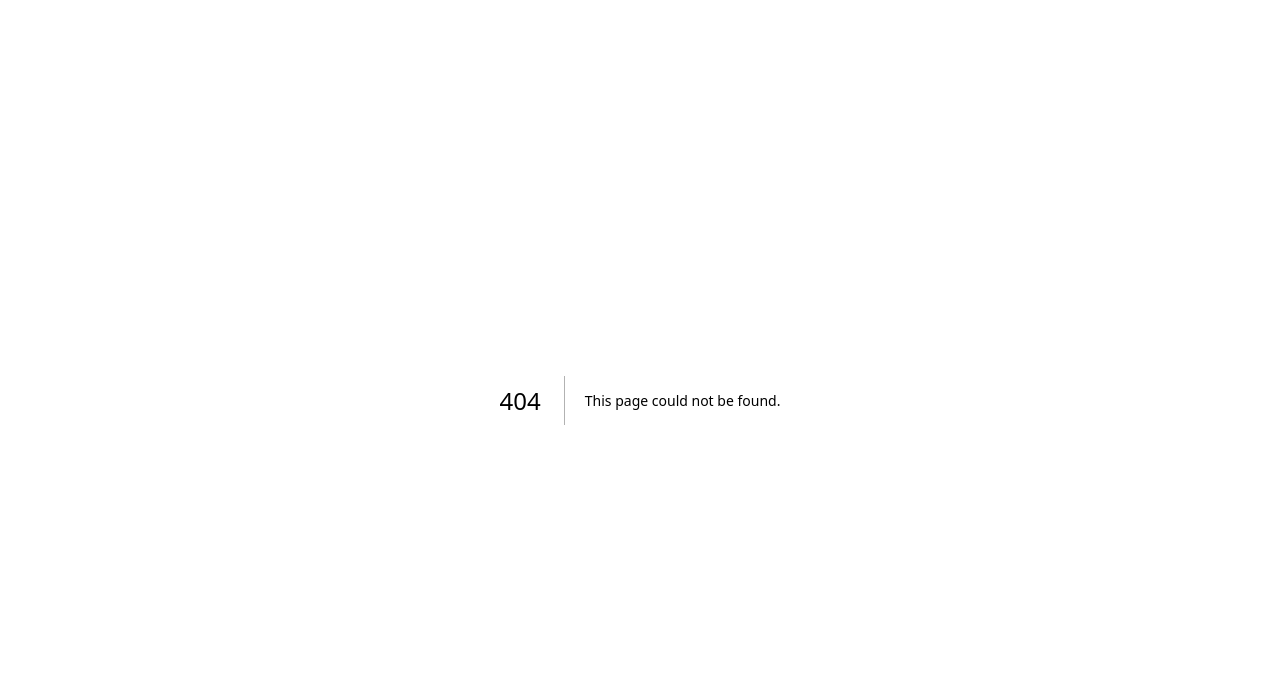
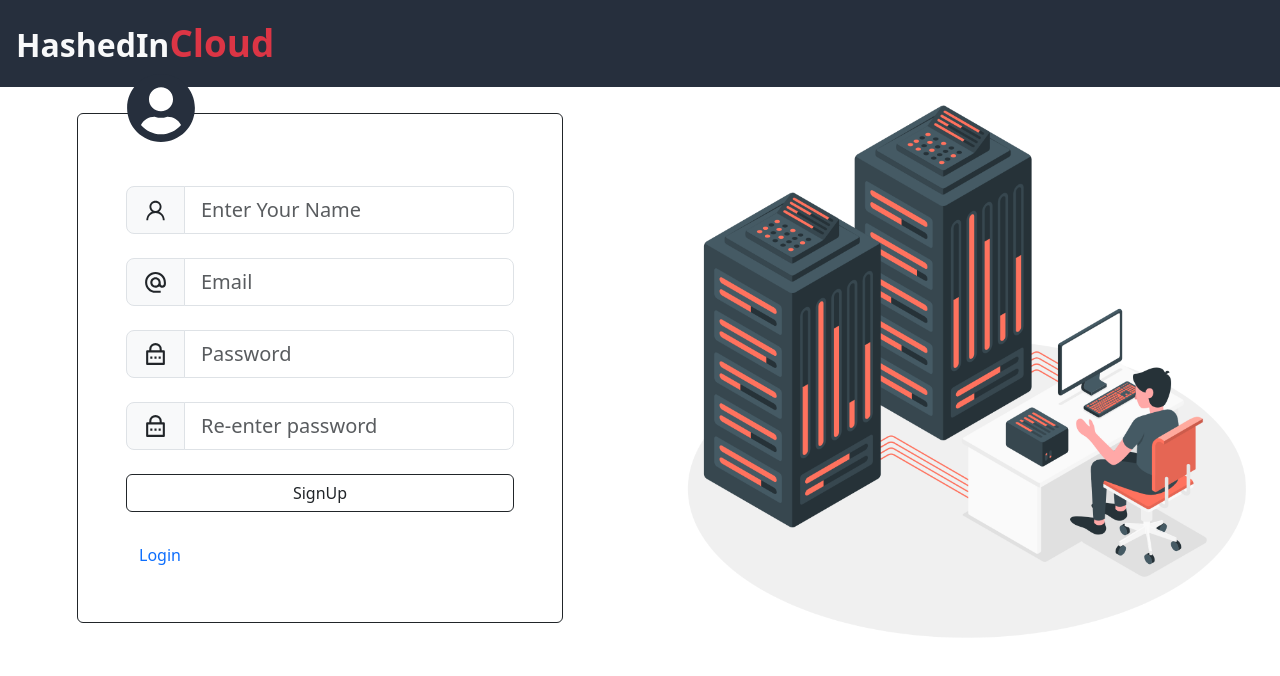
Before and after one commit to heet-kumar/CloudCustom, a Next.js app in the folder client/: page /signup in a window 1280 px wide. Before the commit this address had no page. Shown: the top 676 px of the page. Built offline with nearby package versions, Linux system fonts and the light colour scheme.

Commit message:
Signup Page Done and Linked with Login Page

```diff
--- /dev/null
+++ b/client/components/create.tsx
@@ -0,0 +1,97 @@
+import {FaUserCircle} from 'react-icons/fa';
+import {RiLockPasswordLine} from 'react-icons/ri'
+import {MdOutlineAlternateEmail} from 'react-icons/md'
+import {AiOutlineUser} from 'react-icons/ai'
+import { useEffect,useState } from 'react';
+
+
+const Create: React.FC = () => {
+
+    const [msg,setmsg] = useState<string>("");
+    const [name,setname] = useState<string>("");
+    const [email,setemail] = useState<string>();
+    const [password,setpassword] = useState<string>();
+    const [cpassword,setcpassword] = useState<string>();
+
+    const handleName = (e:React.ChangeEvent<HTMLInputElement>) => {
+        console.log(e.currentTarget.value);
+        setemail(e.currentTarget.value);
+    }
+
+    const handleEmail = (e:React.ChangeEvent<HTMLInputElement>) => {
+        console.log(e.currentTarget.value);
+        setemail(e.currentTarget.value);
+    }
+
+    const handlePassword = (e:React.ChangeEvent<HTMLInputElement>) => {
+        console.log(e.currentTarget.value);
+        setpassword(e.currentTarget.value);
+    }
+
+    const handleRePassword = (e:React.ChangeEvent<HTMLInputElement>) => {
+        console.log(e.currentTarget.value);
+        setpassword(e.currentTarget.value);
+    }
+
+
+    return(
+        <div className="pt-5 d-flex flex-row-reverse .justify-content-between">
+            <div className="login_left w-50">
+                <img src="/cloud-create.png" className="img-fluid" alt="cloud image" />
+            </div>
+            <div className="login_right w-50 d-flex justify-content-center align-items-center">
+                <div className='border border-dark p-5 d-flex flex-column gap-4 position-relative rounded'>
+                    <div className='position-absolute ' style={{top: '-8%'}}>
+                        <FaUserCircle color={'#262f3d'} size={'70'}/>
+                    </div>
+                    <div className='text-danger'>{msg}</div>
+
+                    <div className="input-group input-group-lg ">
+                        <span className="input-group-text" id="inputGroup-sizing-lg"><AiOutlineUser size={'25'}/></span>
+                        <input
+                            type="text"
+                            placeholder='Enter Your Name'
+                            className="form-control"
+                            onChange={handleName}
+                        />
+                    </div>
+
+                    <div className="input-group input-group-lg ">
+                        <span className="input-group-text" id="inputGroup-sizing-lg"><MdOutlineAlternateEmail size={'25'}/></span>
+                        <input
+                            type="email"
+                            placeholder='Email'
+                            className="form-control"
+                            onChange={handleEmail}
+                        />
+                    </div>
+
+                    <div className="input-group input-group-lg">
+                        <span className="input-group-text" id="inputGroup-sizing-lg"><RiLockPasswordLine size={'25'}/></span>
+                        <input
+                            type="password"
+                            placeholder='Password'
+                            className="form-control"
+                            onChange={handlePassword}
+                        />
+                    </div>
+
+                    <div className="input-group input-group-lg">
+                        <span className="input-group-text" id="inputGroup-sizing-lg"><RiLockPasswordLine size={'25'}/></span>
+                        <input
+                            type="text"
+                            placeholder='Re-enter password'
+                            className="form-control"
+                            onChange={handleRePassword}
+                        />
+                    </div>
+
+                    <button type="button" className="btn btn-outline-dark">SignUp</button>
+                    <a href='/' className="align-self-start btn btn-link link-offset-2 link-underline link-underline-opacity-0" role="button" >Login</a>
+                </div>
+            </div>
+        </div>
+    );
+}
+
+export default Create;
--- a/client/components/login.tsx
+++ b/client/components/login.tsx
@@ -51,7 +51,7 @@ const Login: React.FC = () => {
                         />
                     </div>
                     <button type="button" className="btn btn-outline-dark">Login</button>
-                    <a className="align-self-start btn btn-link link-offset-2 link-underline link-underline-opacity-0" role="button" >Create account</a>
+                    <a href="/signup" className="align-self-start btn btn-link link-offset-2 link-underline link-underline-opacity-0" role="button" >Create account</a>
                 </div>
             </div>
         </div>
--- a/client/pages/index.tsx
+++ b/client/pages/index.tsx
@@ -1,7 +1,6 @@
 import Head from 'next/head'
 import Image from 'next/image'
 import { Inter } from 'next/font/google'
-import styles from '../styles/Home.module.css'
 import Header from '../components/header'
 import Login from '../components/login'
 
@@ -11,7 +10,7 @@ export default function Home() {
   return (
     <>
       <Head>
-        <title>Create Next App</title>
+        <title>HashedInCloud</title>
         <meta name="description" content="Generated by create next app" />
         <meta name="viewport" content="width=device-width, initial-scale=1" />
         <link rel="icon" href="/favicon.ico" />
--- /dev/null
+++ b/client/pages/signup.tsx
@@ -0,0 +1,13 @@
+import Header from "../components/header";
+import Create from "../components/create";
+
+const Signup = () => {
+    return(
+        <div>
+            <Header />
+            <Create />
+        </div>
+    );
+}
+
+export default Signup;
```
Also changed, not shown: client/public/cloud-create.png (added).
